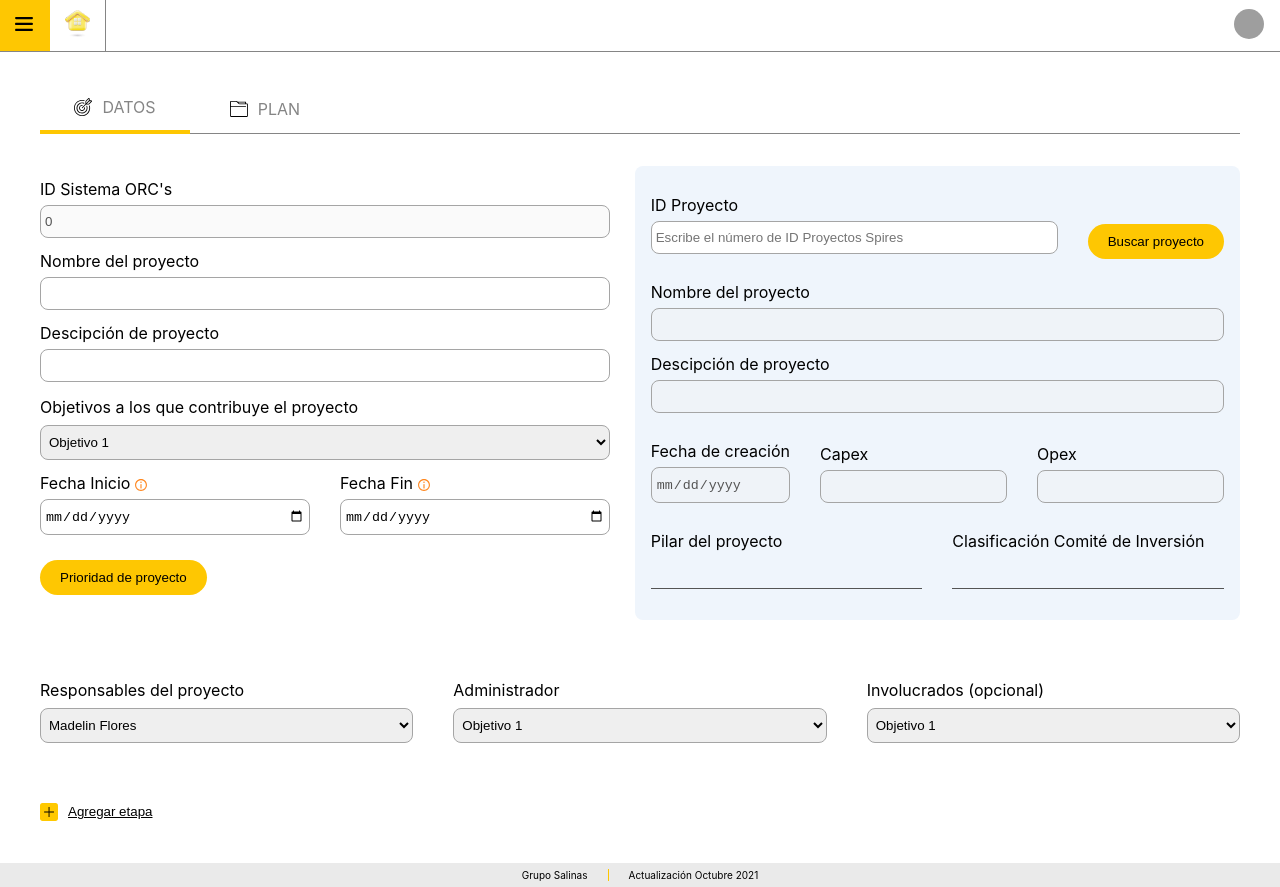
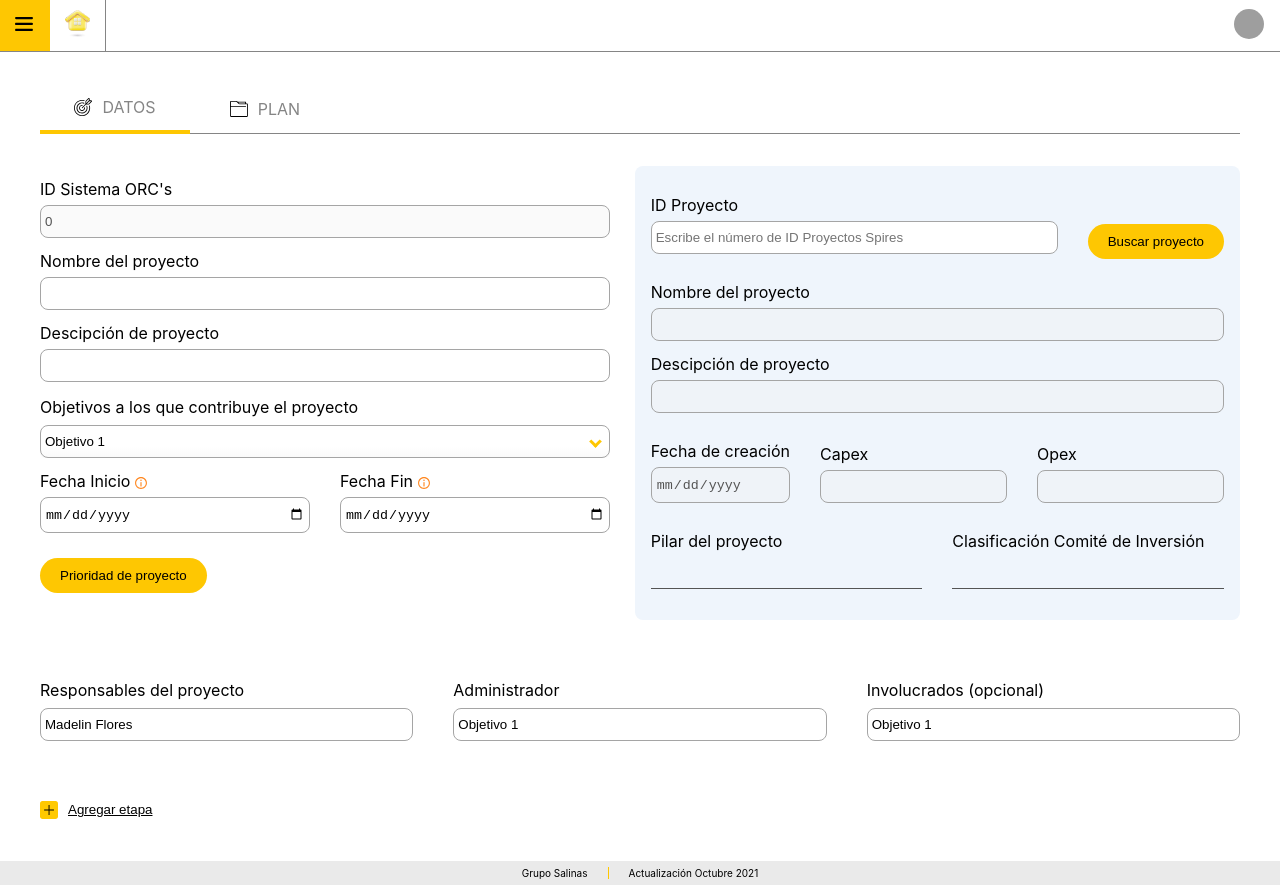
Before and after one commit to MadelinFg/prueba-gs, a React (Create React App) app: page / in a window 1280 px wide. Built offline with nearby package versions, Linux system fonts and the light colour scheme; grey boxes are pictures that could not be loaded.

Commit message:
Update select component styles

```diff
--- a/src/components/comps/InputPeopleSelector/InputPeopleSelector.css
+++ b/src/components/comps/InputPeopleSelector/InputPeopleSelector.css
@@ -3,13 +3,3 @@
     flex-direction: column;
     width: 100%;
 }
-
-.label-select {
-    margin-bottom: 8px;
-}
-
-.input-select {
-    padding: 8px 4px;
-    border: 1px solid var(--medium-gray);
-    border-radius: 8px;
-}
--- a/src/components/comps/InputSelector/InputSelector.css
+++ b/src/components/comps/InputSelector/InputSelector.css
@@ -13,3 +13,50 @@
     border: 1px solid var(--medium-gray);
     border-radius: 8px;
 }
+
+.select {
+    display: flex;
+    align-items: center;
+    position: relative;
+    border: 1px solid var(--select-border);
+    border-radius: 0.25em;
+    font-size: 1.25rem;
+    cursor: pointer;
+    line-height: 1.1;
+    background-color: #fff;
+    background-image: linear-gradient(to top, #f9f9f9, #fff 33%);
+}
+
+select {
+    appearance: none;
+    background-color: transparent;
+    border: none;
+    padding: 0 1em 0 0;
+    margin: 0;
+    width: 100%;
+    cursor: inherit;
+    z-index: 1;
+    outline: none;
+}
+
+select::-ms-expand {
+    display: none;
+}
+
+select,
+&::after {
+    grid-area: select;
+}
+
+.select::after {
+    content: "";
+    justify-self: end;
+    position: absolute;
+    right: 10px;
+    transform: rotate(45deg);
+    -webkit-transform: rotate(45deg);
+    border: solid var(--main-yellow);
+    border-width: 0 3px 3px 0;
+    display: inline-block;
+    padding: 3px;
+}
--- a/src/components/comps/InputSelector/InputSelector.jsx
+++ b/src/components/comps/InputSelector/InputSelector.jsx
@@ -4,7 +4,9 @@ function InputSelector({options, title}) {
     return (
         <div className="selector-container">
             <label htmlFor="title" className='label-select'>{title}</label>
-                <select id='title' className='input-select' defaultValue={options[0]}>
+            <div className="select">
+
+                <select id='title' className='input-select ' defaultValue={options[0]}>
                     {
                         options.map((option, index) => {
                             return index === 0 ?
@@ -14,6 +16,7 @@ function InputSelector({options, title}) {
                         })
                     }
                 </select>
+            </div>
         </div>
     );
 }
```
